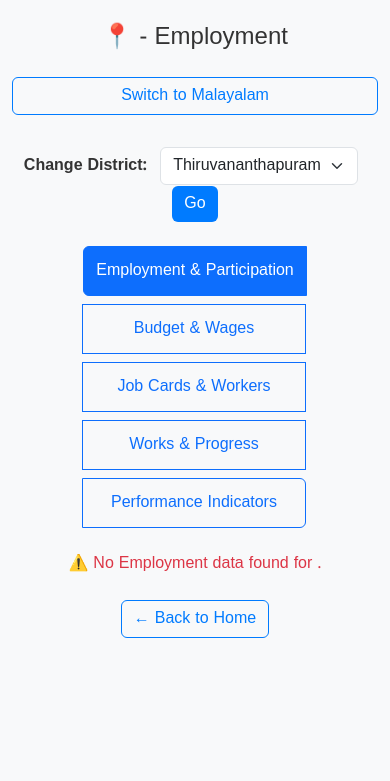
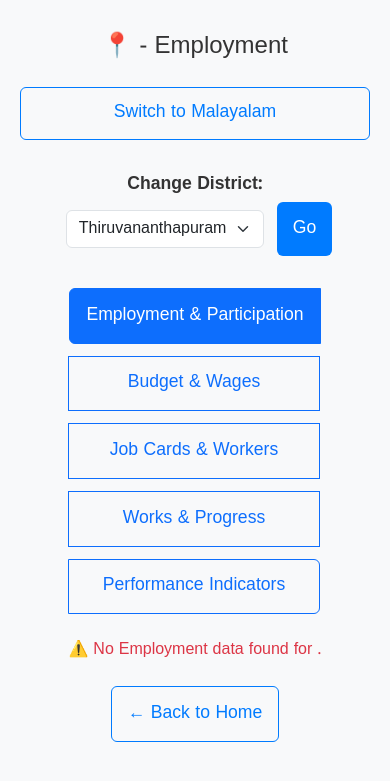
Before and after one commit to farhn-git/mgnrega-dashboard, a Django app: page /district/ in a window 390 px wide. Shown: the top 781 px of the page. Run offline with Django 5.2, Linux system fonts and the light colour scheme; data comes from the database, SQL or seed files in the repository.

Commit message:
update mediaqueries

```diff
--- a/dashboard/static/css/styles.css
+++ b/dashboard/static/css/styles.css
@@ -3,79 +3,153 @@
   background-color: #f9f9f9;
   color: #333;
 }
+
 h1 {
   font-size: 2rem;
   font-weight: bold;
   color: #007bff;
 }
+
 h5 {
   font-weight: 600;
 }
+
 .tile-btn {
   transition: transform 0.2s ease;
   border: 2px solid #007bff;
   border-radius: 12px;
   background-color: #f0f8ff;
   cursor: pointer;
+  padding: 1rem;
 }
+
 .tile-btn:hover {
   transform: scale(1.03);
   background-color: #e6f0ff;
 }
+
 .tile-btn h5 {
   font-weight: bold;
   color: #007bff;
+  font-size: 1.2rem;
 }
+
 .tile-btn p {
-      font-size: 0.95rem;
+  font-size: 1rem;
   color: #555;
 }
+
 .form-label {
   font-weight: 700;
+  font-size: 1rem;
+  margin-bottom: 0.25rem;
 }
+
+input[type="text"],
+select,
+textarea {
+  width: 100%;
+  font-size: 1.05rem;
+  padding: 0.75rem;
+  border-radius: 8px;
+  border: 1px solid #ccc;
+  margin-bottom: 1rem;
+}
+
 .btn-primary {
   background-color: #007bff;
   border: none;
+  font-size: 1.1rem;
+  padding: 0.85rem 1rem;
 }
+
 .btn-primary:hover {
   background-color: #0056b3;
 }
+
 .btn-outline-secondary {
   border-color: #007bff;
   color: #007bff;
+  font-size: 1.1rem;
+  padding: 0.85rem 1rem;
 }
+
 .btn-outline-secondary:hover {
   background-color: #007bff;
   color: white;
 }
+
 .text-muted {
-      font-size: 0.9rem;
+  font-size: 0.95rem;
   color: #666;
 }
 
+.card-body p {
+  font-size: 1rem;
+  line-height: 1.5;
+}
+
+#langToggle {
+  width: 100%;
+  font-size: 1rem;
+  padding: 0.5rem;
+  margin-bottom: 1rem;
+}
+
+/* 📱 Mobile Enhancements */
 @media (max-width: 768px) {
-  h2 {
+  body {
+    font-size: 1rem;
+    padding: 0.5rem;
+  }
+
+  h1, h2, h5 {
     font-size: 1.5rem;
+    line-height: 1.3;
   }
 
   .btn-group {
     flex-direction: column;
-    gap: 0.5rem;
+    gap: 0.75rem;
   }
 
   .btn-group .btn {
     width: 100%;
+    font-size: 1.1rem;
+    padding: 0.85rem 1rem;
     text-align: center;
-    padding: 0.75rem;
+  }
+
+  input[type="text"],
+  select,
+  textarea {
+    font-size: 1.1rem;
+    padding: 1rem;
+  }
+
+  .tile-btn {
+    font-size: 1rem;
+    padding: 1rem;
+  }
+
+  .tile-btn h5 {
+    font-size: 1.3rem;
+  }
+
+  .tile-btn p {
+    font-size: 1.05rem;
+  }
+
+  .form-label {
+    font-size: 1.1rem;
+  }
+
+  .text-muted {
     font-size: 1rem;
   }
 
-  .card-body p {
-    font-size: 0.9rem;
-  }
-
   #langToggle {
-    width: 100%;
-    margin-bottom: 1rem;
+    font-size: 1.1rem;
+    padding: 0.75rem;
   }
 }
```
Lines whose indentation alone changed are shown as unchanged.
